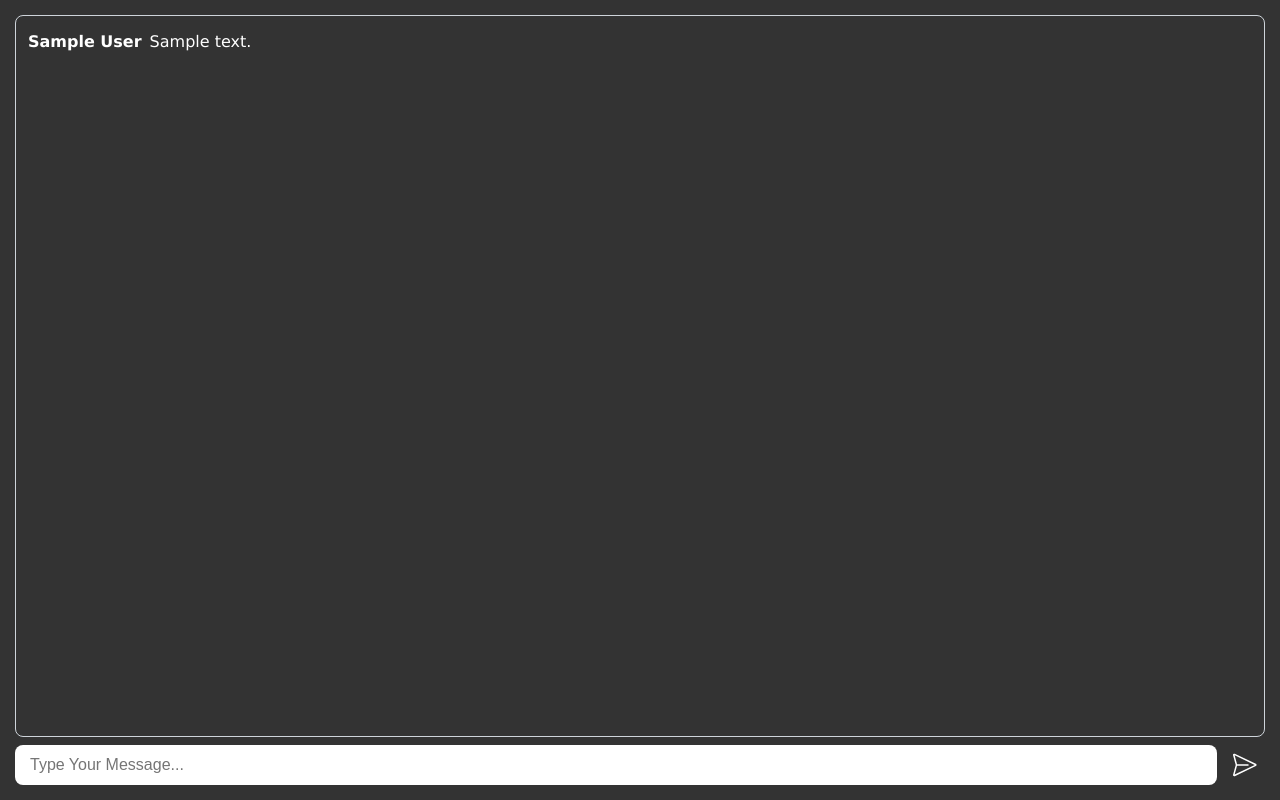
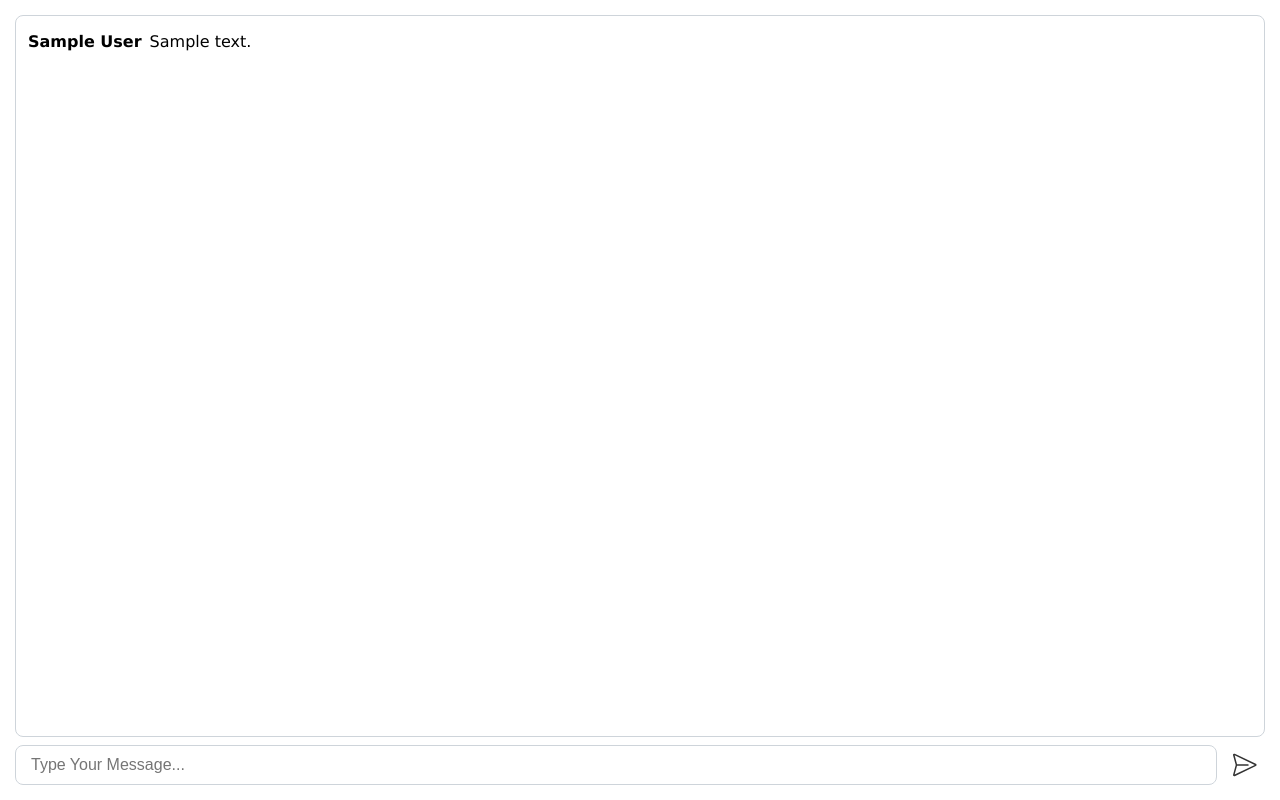
Before and after one commit to Xzoky174/global-chat-app, a Flask app: template templates/index.html in a window 1280 px wide. Run offline with Flask 2, Linux system fonts and the light colour scheme; tables that the repository leaves empty hold one stand-in row (values such as "Sample post"); the template is opened without the code that fills it: values that come from a table or form of the project are taken from there, most other values are stand-ins (such as "Sample title", 1, 10 or a date in 2020); some libraries are stand-ins or nearby versions.

Commit message:
Changed To Light Theme

```diff
--- a/static/styles/index.css
+++ b/static/styles/index.css
@@ -11,8 +11,8 @@ body {
   margin: 0;
   width: 100%;
   height: 100%;
-  background-color: #333;
-  color: #fff;
+  /* background-color: #333;
+  color: #fff; */
 }
 .app {
   padding: var(--main-padding);
@@ -57,6 +57,7 @@ body {
 }
 .messageInput {
   font-size: 16px;
+  border: 1px solid #ced4da !important;
   border-radius: 8px;
   flex: 2;
   border: 0;
@@ -71,9 +72,6 @@ body {
   display: grid;
   place-items: center;
 }
-.messageSendBtn:hover {
-  background-color: rgb(43, 43, 43);
-}
 .typing {
   margin: 0;
   margin-bottom: 8px;
```
Also changed, not shown: static/img/send_icon.svg.
